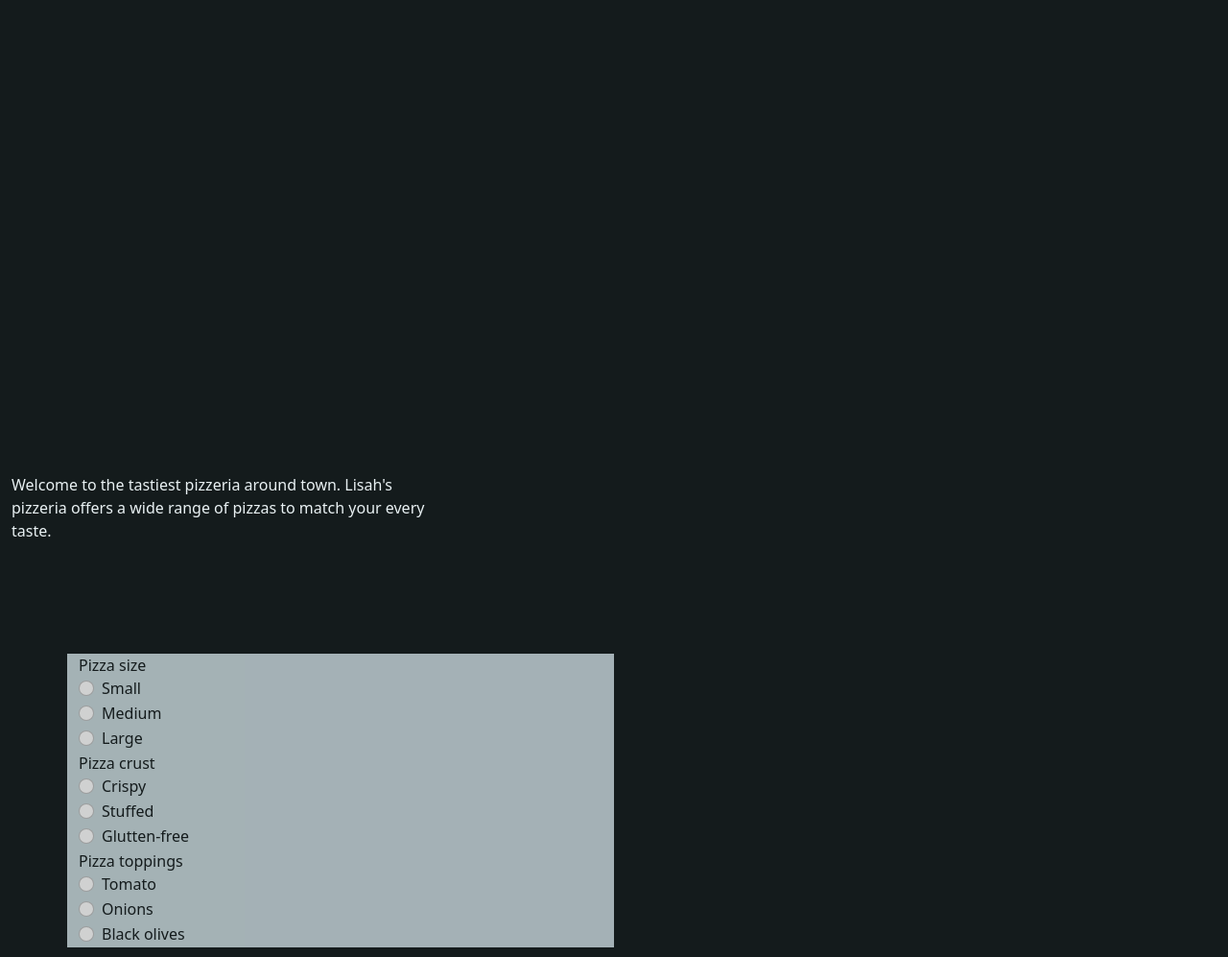
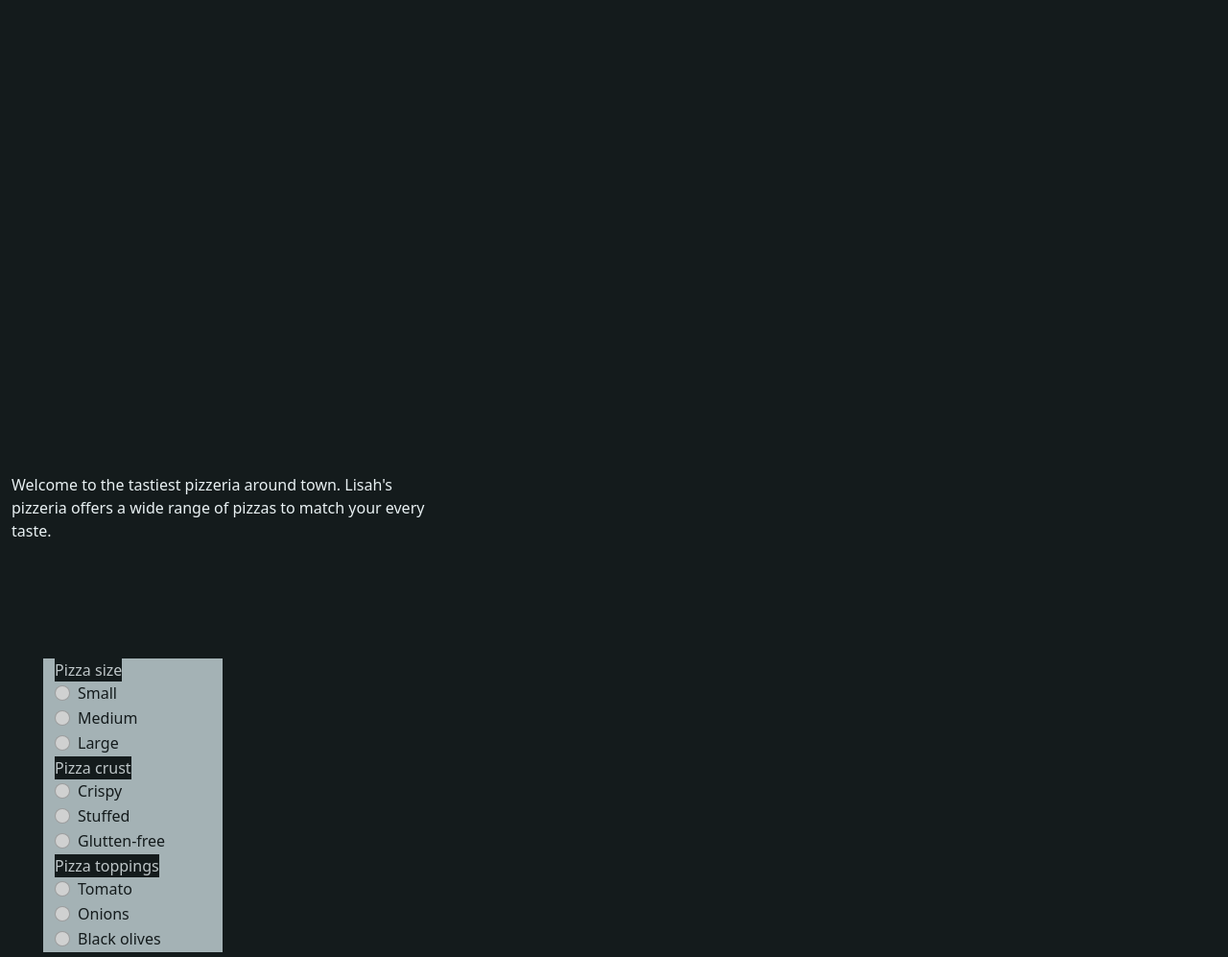
Before and after one commit to karanikathungu-crypto/Pizza-webapp, a plain HTML site: page index.html in a window 1280 px wide. Shown: the part 63-1060 px from the top of the page at 96% size. Drawn offline with nearby package versions, Linux system fonts and the light colour scheme; a script that the page names is missing.

Commit message:
Add css rules for styling radio

```diff
--- a/css/styles.css
+++ b/css/styles.css
@@ -25,3 +25,14 @@ body{
 #Radio1, #Radio2, #Radio3, #Radio4, #Radio5, #Radio6, #Radio7, #Radio8, #Radio9{
   text-align: center;
 }
+#pizza-Form{
+  width:30%;
+  margin-left: 40px;
+  padding:5px;
+  float:
+}
+.pizza-type{
+  background-color: #141b1c;
+  color:#e9f1f3;
+  background: fill;
+}
```
